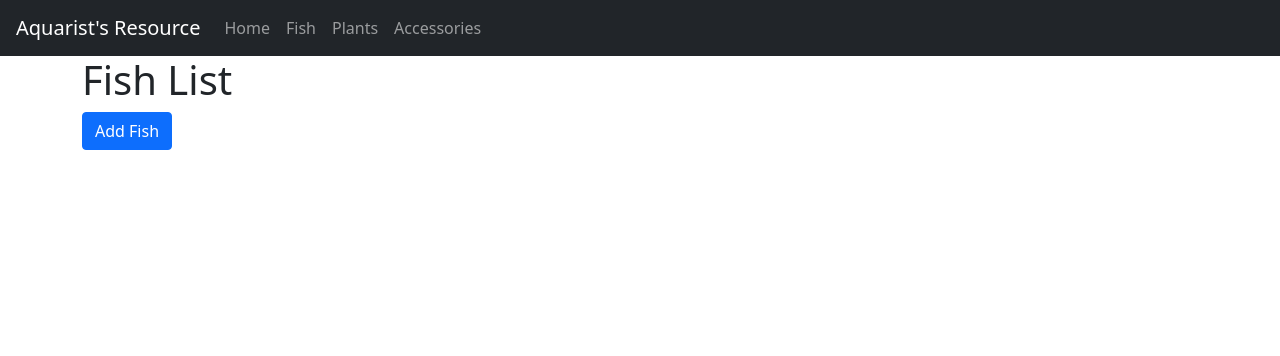
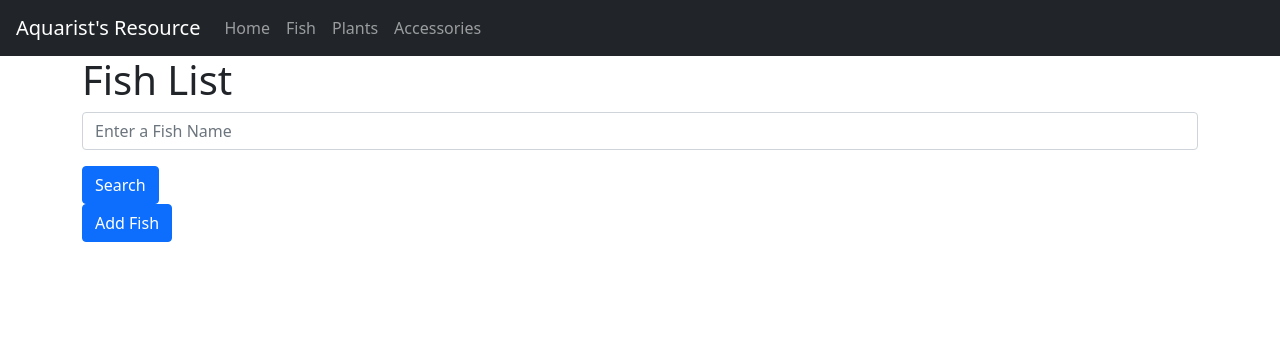
Before and after one commit to Code-Institute-Submissions/Malrhis-project3, a Flask app: page /fish in a window 1280 px wide. Shown: the top 356 px of the page. Run offline with Flask 2, Linux system fonts and the light colour scheme; data that the repository does not hold is empty.

Commit message:
Added regex search function to fish page

```diff
--- a/aquarist/app.py
+++ b/aquarist/app.py
@@ -42,7 +42,17 @@ def index():
 
 @app.route('/fish')
 def show_all_fish():
-    fish = db.fish.find()
+    name = request.args.get('name')
+
+    criteria = {}
+
+    if name:
+        criteria['name']={
+            "$regex":name,
+            "$options":'i'
+        }
+
+    fish = db.fish.find(criteria)
     return render_template('show_fish.template.html', fish=fish)
 
 # CREATE
@@ -237,8 +247,8 @@ def process_update_fish(fish_id):
         # **request.form will have priority over
         old_values = {**fish_to_update, **request.form}
         return render_template('show_update_fish.template.html',
-                                errors=errors,
-                                fish_to_update=old_values)
+                               errors=errors,
+                               fish_to_update=old_values)
 
 
 # "magic code" -- boilerplate
--- a/aquarist/templates/base.template.html
+++ b/aquarist/templates/base.template.html
@@ -22,7 +22,7 @@
 
 <body>
     <nav class="navbar navbar-expand-lg navbar-dark bg-dark px-3">
-        <a class="navbar-brand" href="#">Aquarist's Resource</a>
+        <a class="navbar-brand" href="{{url_for('index')}}">Aquarist's Resource</a>
         <button class="navbar-toggler" type="button" data-toggle="collapse" data-target="#navbarNav"
             aria-controls="navbarNav" aria-expanded="false" aria-label="Toggle navigation">
             <span class="navbar-toggler-icon"></span>
@@ -30,10 +30,10 @@
         <div class="collapse navbar-collapse" id="navbarNav">
             <ul class="navbar-nav">
                 <li class="nav-item active">
-                    <a class="nav-link" href="#">Home</a>
+                    <a class="nav-link" href="{{url_for('index')}}">Home</a>
                 </li>
                 <li class="nav-item">
-                    <a class="nav-link" href="#">Fish</a>
+                    <a class="nav-link" href="{{url_for('show_all_fish')}}">Fish</a>
                 </li>
                 <li class="nav-item">
                     <a class="nav-link" href="#">Plants</a>
@@ -60,18 +60,10 @@
     </div>
 
 
-    <!-- Optional JavaScript; choose one of the two! -->
-
-    <!-- Option 1: Bootstrap Bundle with Popper -->
+    <!-- Bootstrap Bundle with Popper -->
     <script src="https://cdn.jsdelivr.net/npm/bootstrap@5.0.0-beta2/dist/js/bootstrap.bundle.min.js"
         integrity="sha384-b5kHyXgcpbZJO/tY9Ul7kGkf1S0CWuKcCD38l8YkeH8z8QjE0GmW1gYU5S9FOnJ0"
         crossorigin="anonymous"></script>
-
-    <!-- Option 2: Separate Popper and Bootstrap JS -->
-    <!--
-    <script src="https://cdn.jsdelivr.net/npm/@popperjs/core@2.6.0/dist/umd/popper.min.js" integrity="sha384-KsvD1yqQ1/1+IA7gi3P0tyJcT3vR+NdBTt13hSJ2lnve8agRGXTTyNaBYmCR/Nwi" crossorigin="anonymous"></script>
-    <script src="https://cdn.jsdelivr.net/npm/bootstrap@5.0.0-beta2/dist/js/bootstrap.min.js" integrity="sha384-nsg8ua9HAw1y0W1btsyWgBklPnCUAFLuTMS2G72MMONqmOymq585AcH49TLBQObG" crossorigin="anonymous"></script>
-    -->
 </body>
 
 </html>
--- a/aquarist/templates/show_fish.template.html
+++ b/aquarist/templates/show_fish.template.html
@@ -6,10 +6,18 @@ Fish List
 {%block content%}
 <h1>Fish List</h1>
 
+<form method="GET">
+            <div>
+                <input type="text" name="name" class="form-control" placeholder="Enter a Fish Name"/>
+            </div>
+            <input type="submit" value="Search" class="btn btn-primary mt-3"/>
+        </form>
+
 <!-- button for redirecting to create fish -->
+
 <a href="{{url_for('show_create_fish')}}" class="btn btn-primary">Add Fish</a>
 
-<div class="card-group">
+<div class="row">
 
     {%for each_fish in fish%}
     <div class="card col-md-4">
```
